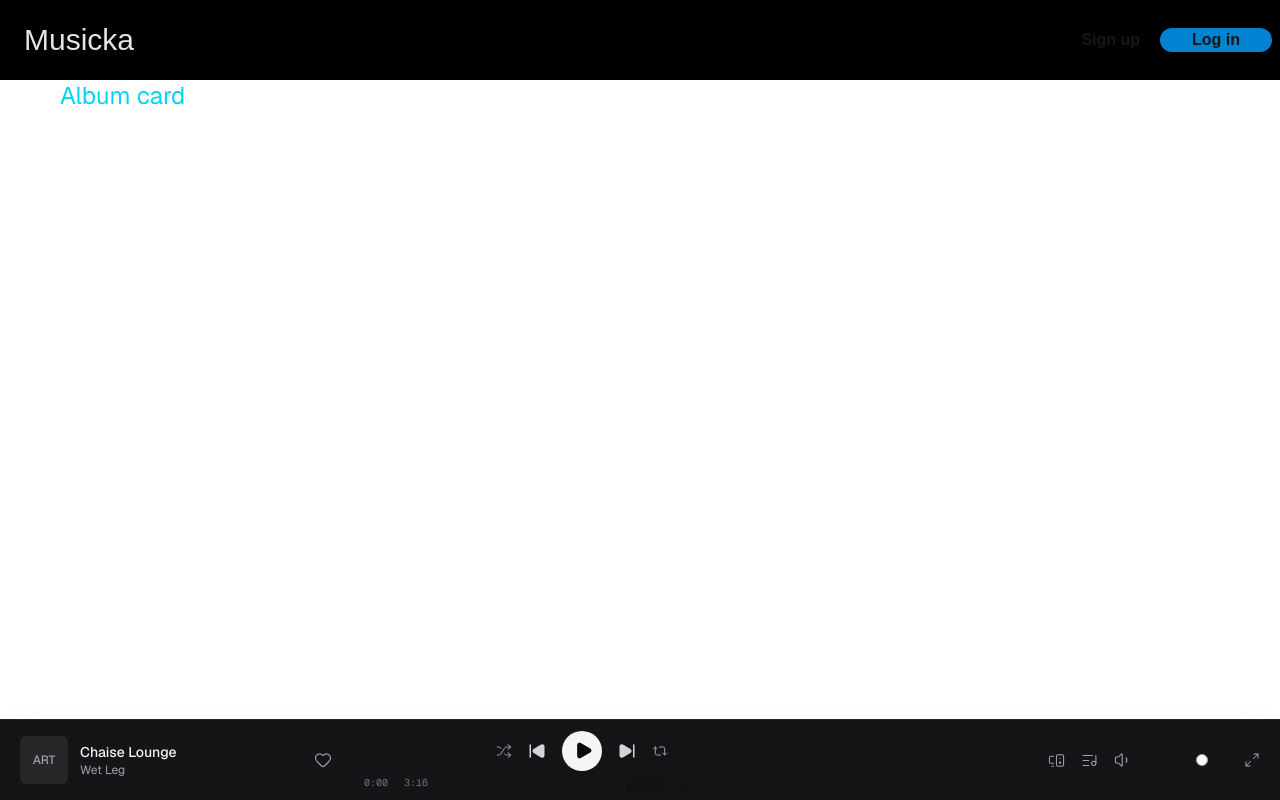
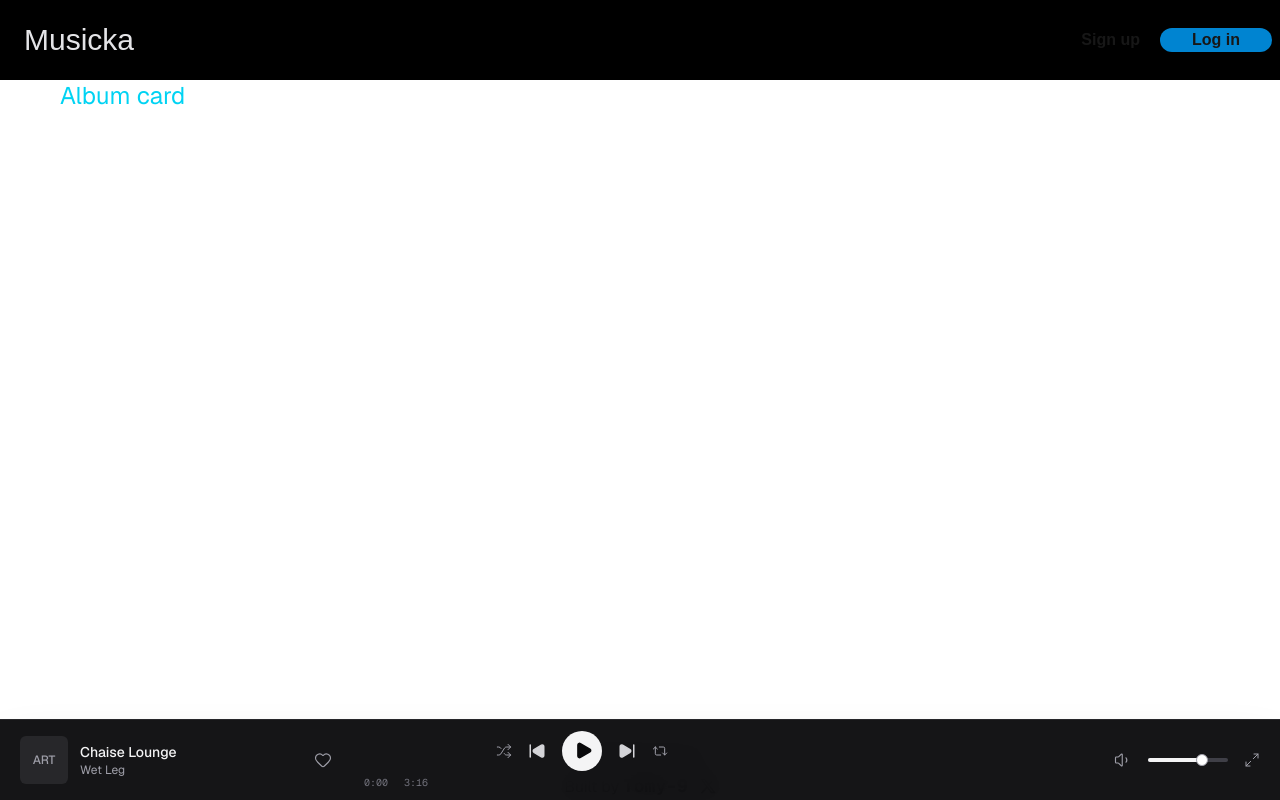
Before and after one commit to Tomi-9/Musicka, a Next.js app: page / in a window 1280 px wide. Built offline with nearby package versions, Linux system fonts and the light colour scheme.

Commit message:
Refine media player controls

```diff
--- a/components/ui/mediaplayer.tsx
+++ b/components/ui/mediaplayer.tsx
@@ -3,9 +3,7 @@
 import { useState } from 'react'
 import {
   Heart,
-  ListMusic,
   Maximize2,
-  MonitorSpeaker,
   Pause,
   Play,
   Repeat2,
@@ -71,20 +69,14 @@ export function MediaPlayer() {
           </div>
           <div className="hidden items-center gap-2 sm:flex">
             <span className="font-mono text-[10px] text-zinc-500">0:00</span>
-            <Slider aria-label="Song progress" defaultValue={[0]} max={100} step={1} className="[&_[data-slot=slider-track]]:h-1 [&_[data-slot=slider-thumb]]:size-3" />
+            <Slider aria-label="Song progress" defaultValue={[0]} max={100} step={1} className="[&_[data-slot=slider-track]]:h-1 [&_[data-slot=slider-track]]:bg-zinc-700 [&_[data-slot=slider-range]]:bg-zinc-100 [&_[data-slot=slider-thumb]]:size-3" />
             <span className="font-mono text-[10px] text-zinc-500">3:16</span>
           </div>
         </div>
 
         <div className="hidden items-center justify-end gap-4 text-zinc-400 sm:flex sm:min-w-52 sm:flex-1">
-          <button type="button" aria-label="Connect to a device" className="transition-colors hover:text-zinc-100">
-            <MonitorSpeaker size={17} strokeWidth={1.5} />
-          </button>
-          <button type="button" aria-label="Open queue" className="transition-colors hover:text-zinc-100">
-            <ListMusic size={17} strokeWidth={1.5} />
-          </button>
           <Volume1 size={18} strokeWidth={1.5} />
-          <Slider aria-label="Volume" defaultValue={[70]} max={100} step={1} className="w-20 [&_[data-slot=slider-track]]:h-1 [&_[data-slot=slider-thumb]]:size-3" />
+          <Slider aria-label="Volume" defaultValue={[70]} max={100} step={1} className="w-20 [&_[data-slot=slider-track]]:h-1 [&_[data-slot=slider-track]]:bg-zinc-700 [&_[data-slot=slider-range]]:bg-zinc-100 [&_[data-slot=slider-thumb]]:size-3" />
           <button type="button" aria-label="Fullscreen player" className="transition-colors hover:text-zinc-100">
             <Maximize2 size={16} strokeWidth={1.5} />
           </button>
```
